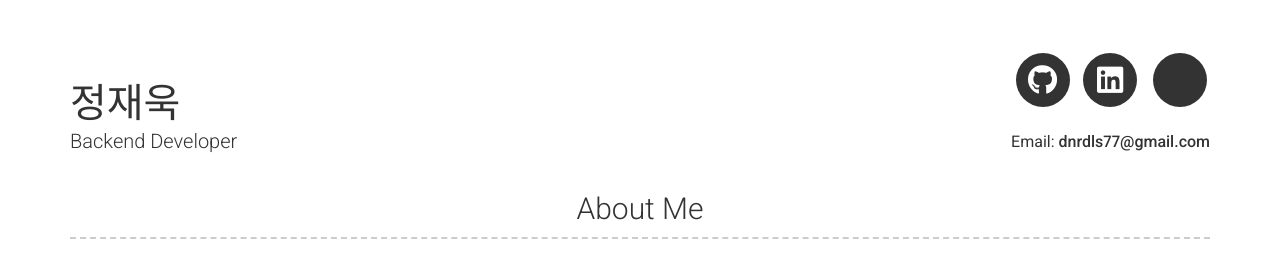
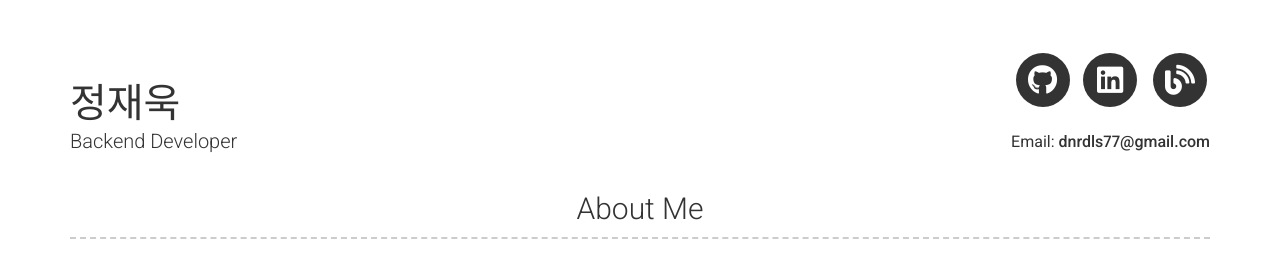
Before and after one commit to dnrdls7/dnrdls7.github.io, a Jekyll site: the page built from index.md, in a window 1280 px wide. Shown: the top 254 px of the page. Built offline with Jekyll 4.4.1, drawn with Linux system fonts in a browser that asks for light colours; nearby versions of some CDN libraries.

Commit message:
personal info

```diff
--- a/_config.yml
+++ b/_config.yml
@@ -36,7 +36,7 @@ googlescholar_username:
 # Additional icon links
 additional_links:
 - title: velog
-  icon: fa-blog
+  icon: fas fa-blog
   url: https://velog.io/@dnrdls7
 # - title: another link
 #   icon: font awesome brand icon name (eg. fab fa-twitter) (https://fontawesome.com/icons?d=gallery&s=brands&m=free)
```
